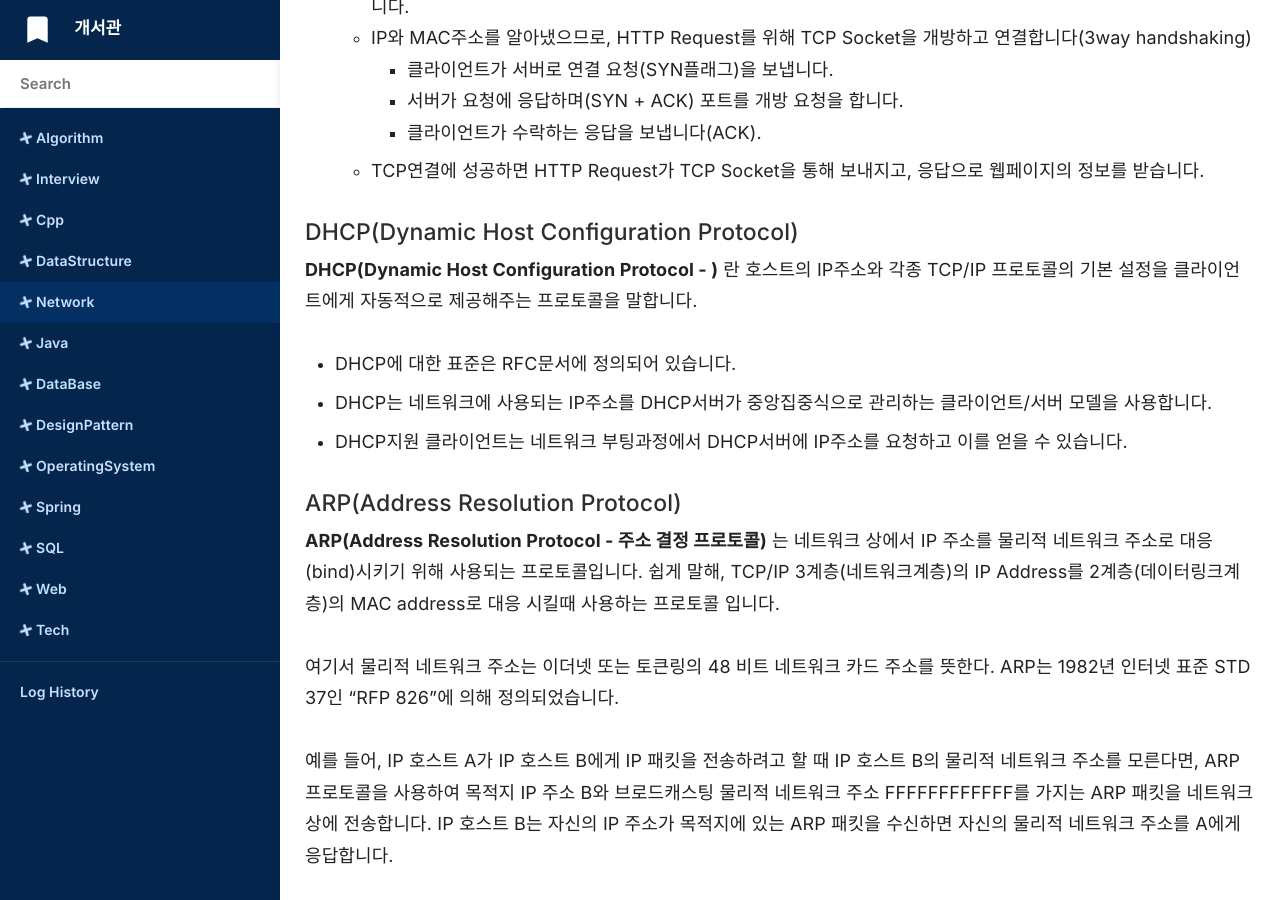
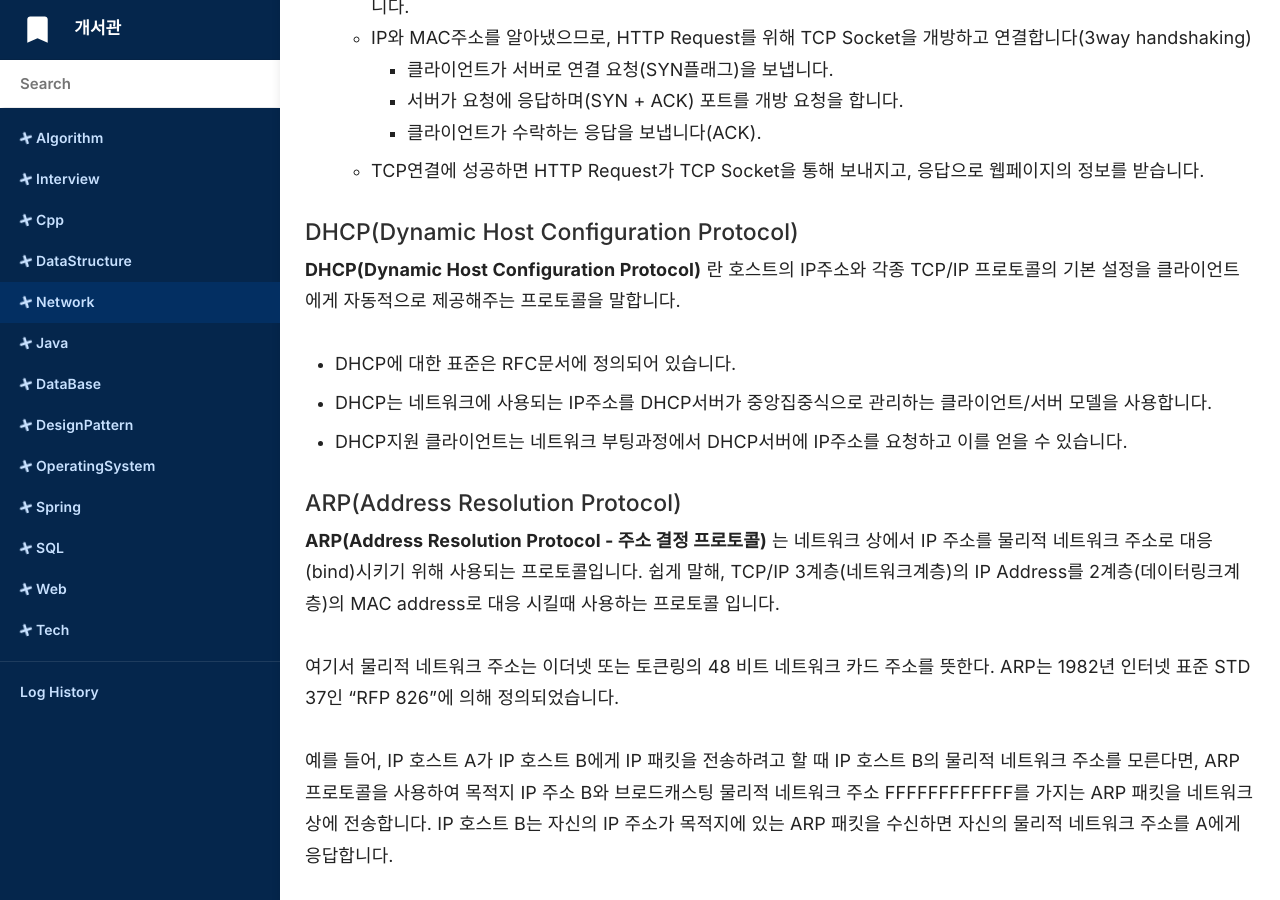
Before and after one commit to doorisopen/record, a Jekyll site: the page built from _docs/Network/2020-09-04-network-what-happens-when-pressed.md, in a window 1280 px wide and 900 px high, scrolled down 1223 px. Built offline with Jekyll 4.4.1, drawn with Linux system fonts in a browser that asks for light colours; nearby versions of some CDN libraries; some web fonts are replaced; comment, search, counter and statistics services are not loaded.

```diff
--- a/_docs/Network/2020-09-04-network-what-happens-when-pressed.md
+++ b/_docs/Network/2020-09-04-network-what-happens-when-pressed.md
@@ -32,7 +32,7 @@ order: 4
   + TCP연결에 성공하면 HTTP Request가 TCP Socket을 통해 보내지고, 응답으로 웹페이지의 정보를 받습니다.
 
 #### DHCP(Dynamic Host Configuration Protocol)
-__DHCP(Dynamic Host Configuration Protocol - )__ 란 호스트의 IP주소와 각종 TCP/IP 프로토콜의 기본 설정을 클라이언트에게 자동적으로 제공해주는 프로토콜을 말합니다.
+__DHCP(Dynamic Host Configuration Protocol)__ 란 호스트의 IP주소와 각종 TCP/IP 프로토콜의 기본 설정을 클라이언트에게 자동적으로 제공해주는 프로토콜을 말합니다.
 
 * DHCP에 대한 표준은 RFC문서에 정의되어 있습니다.
 * DHCP는 네트워크에 사용되는 IP주소를 DHCP서버가 중앙집중식으로 관리하는 클라이언트/서버 모델을 사용합니다.
```
